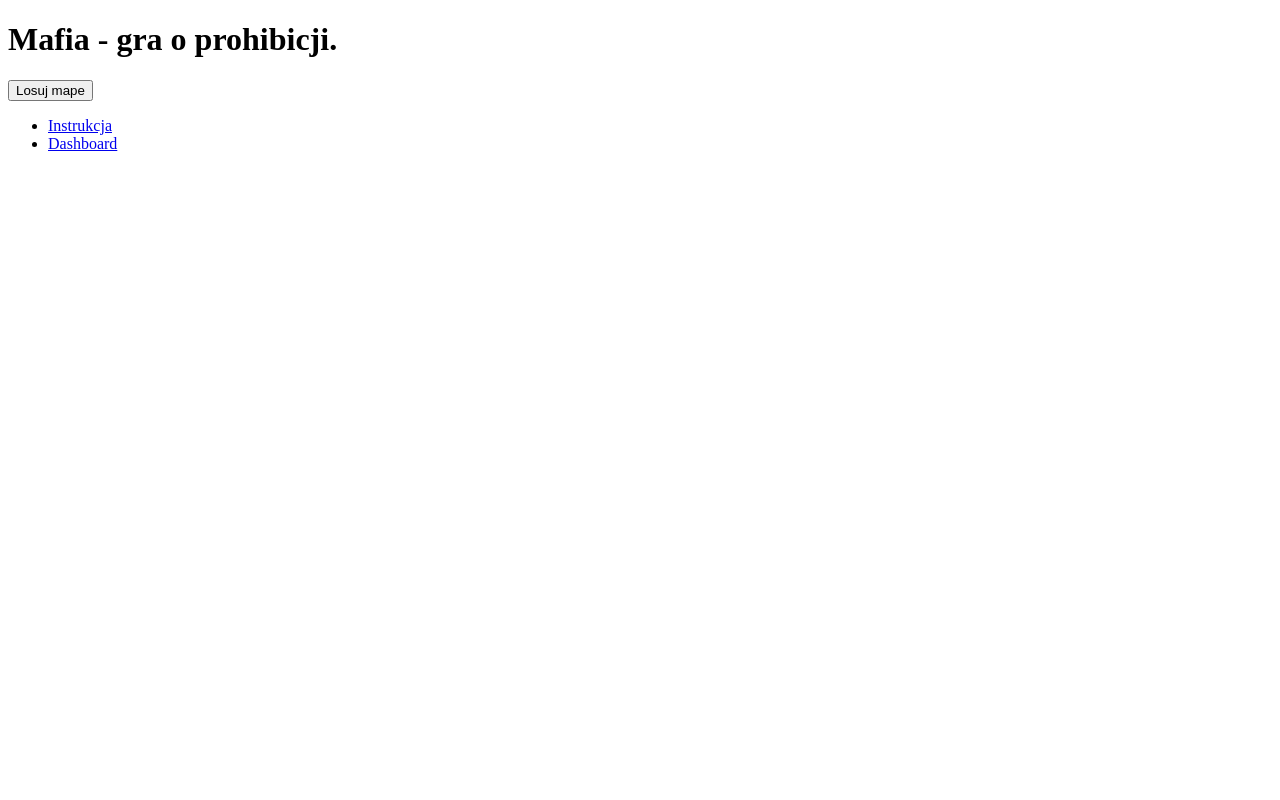
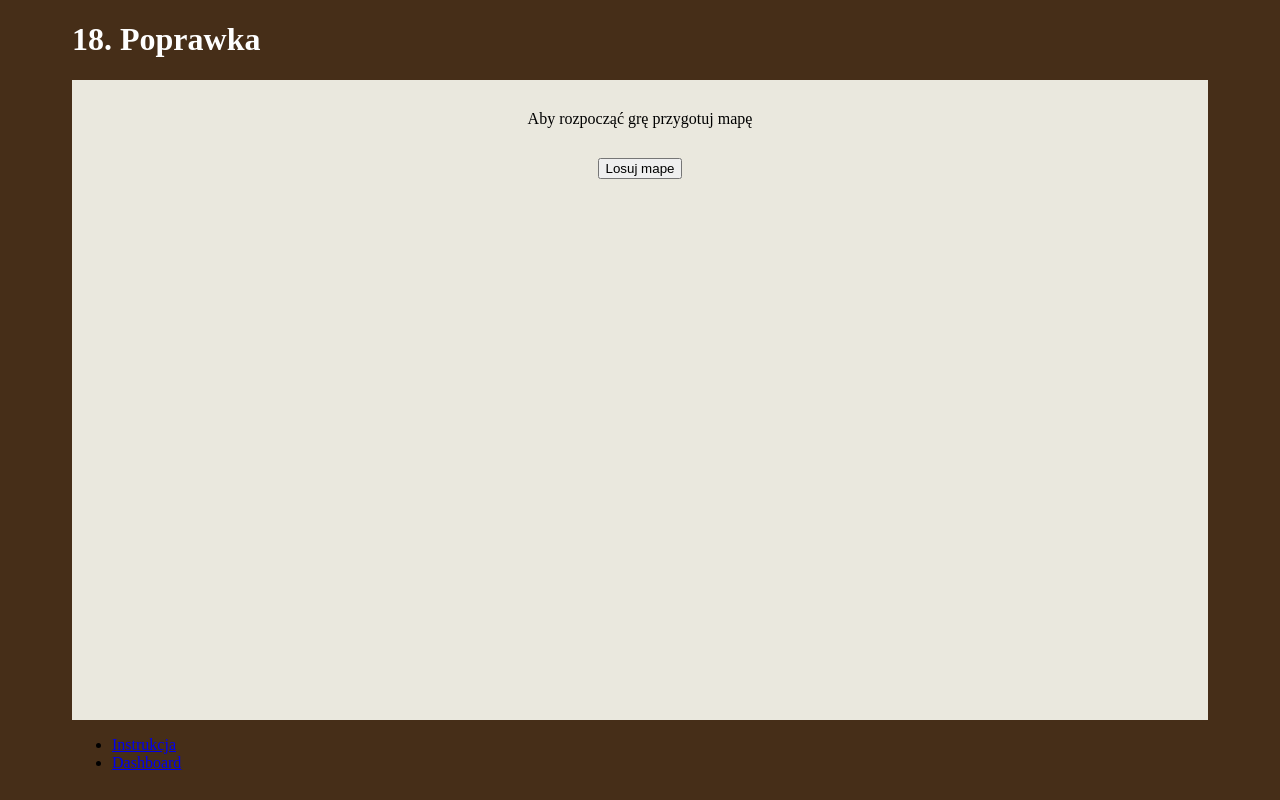
Before and after one commit to dobrakowskimat/mafia-game-app, an Angular app in the folder mafia-game-app/: page /dashboard in a window 1280 px wide. Built offline with nearby package versions, Linux system fonts and the light colour scheme.

Commit message:
tru tu tutu uttu

```diff
--- a/mafia-game-app/src/app/app.component.html
+++ b/mafia-game-app/src/app/app.component.html
@@ -1,6 +1,7 @@
 <!--The whole content below can be removed with the new code.-->
+
 <h1>
-  Mafia - gra o prohibicji.
+  18. Poprawka
 </h1>
 <div class="container">
   <router-outlet></router-outlet>
@@ -12,4 +13,4 @@
   </ul>
 </aside>
 
-<event *ngIf="this.currentTurn !== 0"></event>
+<!--<event *ngIf="this.currentTurn !== 0"></event>-->
--- a/mafia-game-app/src/app/app.component.scss
+++ b/mafia-game-app/src/app/app.component.scss
@@ -1 +1,8 @@
-div {}
+h1 {
+    color: white;
+}
+
+.container {
+    background-color: #eae8de;
+    height: 80vh;
+}
--- a/mafia-game-app/src/app/components/dashboard/dashboard.component.html
+++ b/mafia-game-app/src/app/components/dashboard/dashboard.component.html
@@ -1,5 +1,6 @@
 <div *ngIf="this.currentTurn !== this.endTurn || this.endTurn === 0">
-
+    <div class="fullTop">
+        <div *ngIf="this.firstOpenLocal === undefined">Aby rozpocząć grę przygotuj mapę</div>
         <button *ngIf="this.firstOpenLocal === undefined" (click)="prepareMap()">Losuj mape</button>
         <div *ngIf="this.firstOpenLocal !== undefined && this.currentTurn === 0">
             <h2>Otwarte lokale:</h2>
@@ -7,16 +8,34 @@
             <div> Dzielnica: {{this.secondOpenLocal.district}} lokal numer: {{this.secondOpenLocal.localNumber}} </div>
             <button (click)="startGame()">Zacznij gre</button>
         </div>
-    <div *ngIf="this.firstOpenLocal !== undefined && this.currentTurn !== 0">
+    </div>
+    <div class="top" *ngIf="this.firstOpenLocal !== undefined && this.currentTurn !== 0">
+        <div>
             Tura: {{this.currentTurn}}
         </div>
         <div *ngIf="this.firstOpenLocal !== undefined && this.currentTurn !== 0">
             <button (click)="newTurn()">nowa tura</button>
-        Event: {{this.rndEventSelect.title}} {{this.rndEventSelect.description}}
+            <div>
+                z kroniki Nowego Jorku (wydarzenia)
             </div>
+            <div>
+                {{this.rndEventSelect.title}} {{this.rndEventSelect.description}}
+            </div>
+        </div>
+    </div>
+    <div class="bottom">
+        <div class="left">
             <div *ngIf="this.firstOpenLocal !== undefined && this.currentTurn !== 0">
                 <button (click)="newTransportEvent()">losuj event Transportowy</button>
-        {{this.transportEvent.title}} {{this.transportEvent.description}}
+                transportowe komplikacje{{this.transportEvent.title}} {{this.transportEvent.description}}
+            </div>
+        </div>
+        <div class="right">
+            <div *ngIf="this.firstOpenLocal !== undefined && this.currentTurn !== 0">
+                <button (click)="throwBone()">Rzuć kością</button>
+                łut szczęścia {{this.boneThrow}}
+            </div>
+        </div>
     </div>
 </div>
 <div *ngIf="this.currentTurn === this.endTurn && this.endTurn !== 0">
--- a/mafia-game-app/src/app/components/dashboard/dashboard.component.scss
+++ b/mafia-game-app/src/app/components/dashboard/dashboard.component.scss
@@ -1,3 +1,28 @@
 div {
 
 }
+
+.fullTop {
+    width: 100%;
+    text-align: center;
+    div {
+        padding: 30px;
+    }
+}
+.top {
+    height: 100px;
+    padding: 20px;
+    text-align: center;
+}
+.bottom {
+    width: 100%;
+    .left {
+        width: 48%;
+        float: left;
+    }
+
+    .right {
+        width: 48%;
+        float: right;
+    }
+}
--- a/mafia-game-app/src/app/components/dashboard/dashboard.component.ts
+++ b/mafia-game-app/src/app/components/dashboard/dashboard.component.ts
@@ -20,6 +20,7 @@ export class DashboardComponent implements OnInit {
   public rndEventNr: number;
   public rndEventSelect: Event;
   public transportEvent: Event;
+  public boneThrow: number;
 
   ngOnInit(): void {
   }
@@ -47,4 +48,7 @@ export class DashboardComponent implements OnInit {
     let myNumber = Math.floor(Math.random() * (TransportEvents.length - 1));
     this.transportEvent = TransportEvents[myNumber];
   }
+  throwBone() {
+    this.boneThrow = Math.floor(Math.random() * 6) + 1;
+  }
 }
--- a/mafia-game-app/src/styles.css
+++ b/mafia-game-app/src/styles.css
@@ -1 +1,7 @@
 /* You can add global styles to this file, and also import other style files */
+
+body{
+    padding: 0px 5vw;
+    margin: none;
+    background-color: #462e18;
+}
```
Lines whose indentation alone changed are shown as unchanged.
